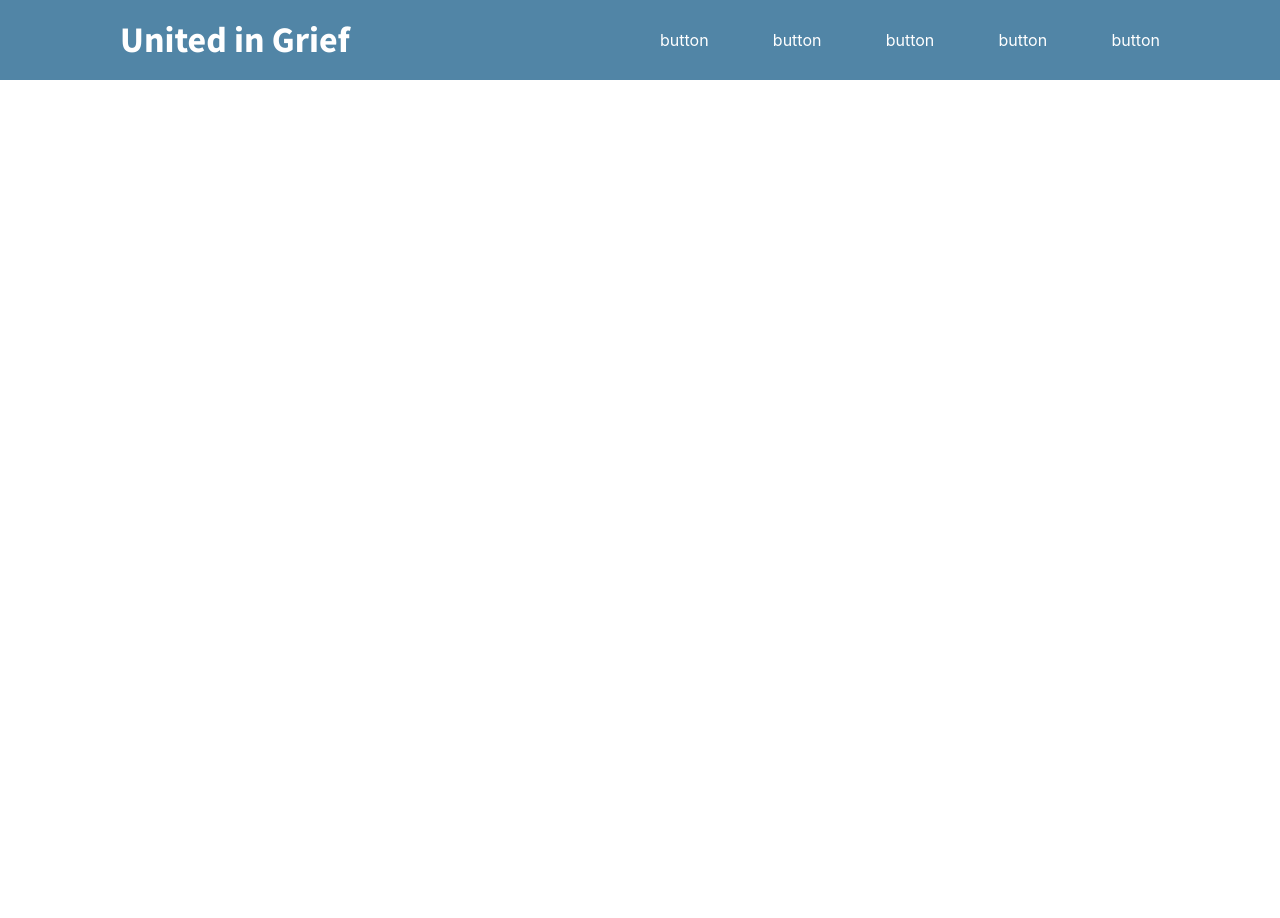
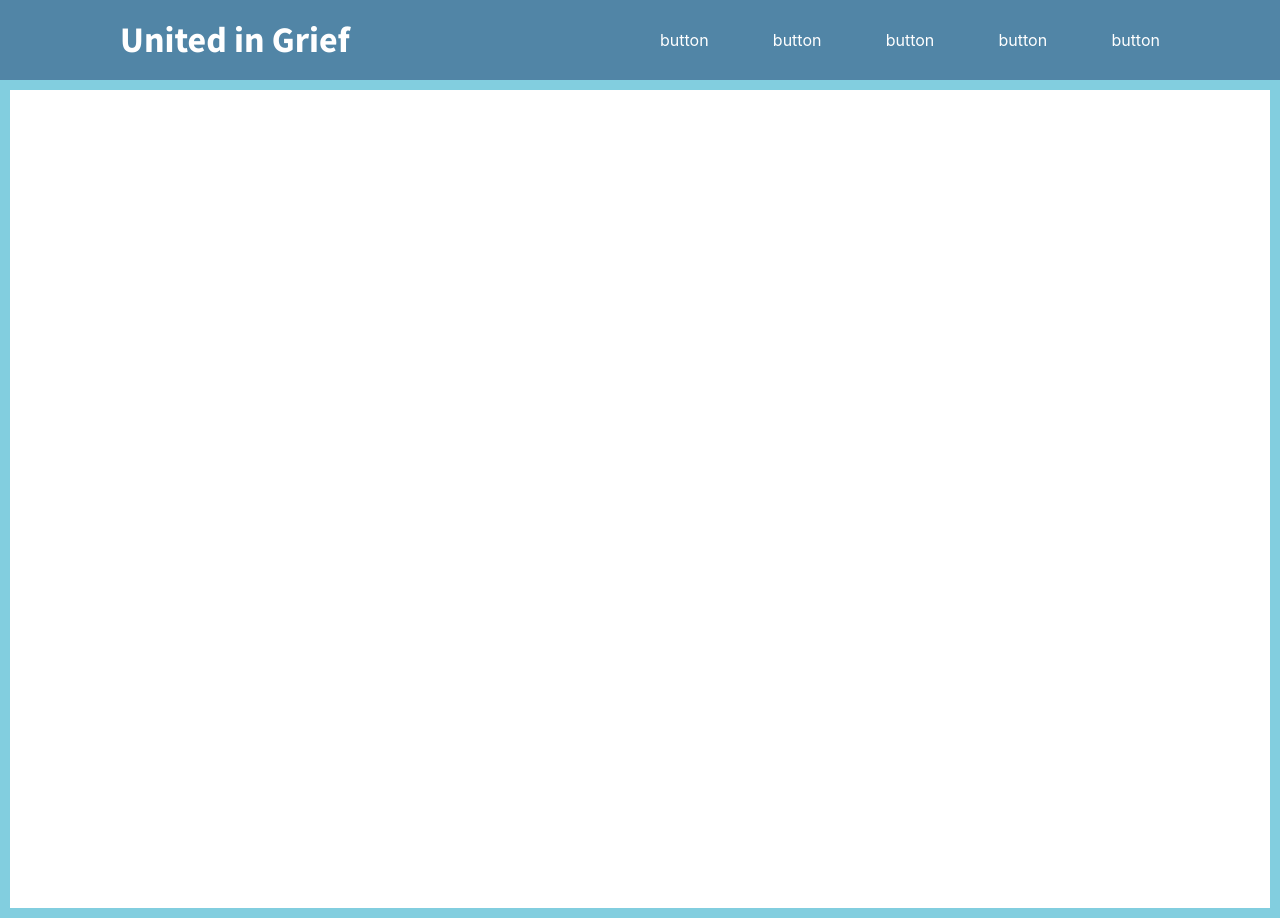
Before and after one commit to V-School-Module-7/united-in-grief, a React (Create React App) app: page / in a window 1280 px wide. Before the commit the page ends 800 px from the top, so only its background shows below. Built offline with nearby package versions, Linux system fonts and the light colour scheme.

Commit message:
leave placeholder for banner or video

```diff
--- a/src/App.js
+++ b/src/App.js
@@ -5,6 +5,7 @@ function App() {
   return (
     <div className="App">
       <Navbar />
+      <div className="banner-placeholder"></div>
     </div>
   );
 }
--- a/src/css/App.css
+++ b/src/css/App.css
@@ -1 +1,6 @@
 @import url('https://fonts.googleapis.com/css2?family=Source+Sans+Pro:wght@200;300;400;600;700&display=swap');
+
+.banner-placeholder {
+  height: 818px;
+  border: 10px solid #82CEDF;
+}
```
